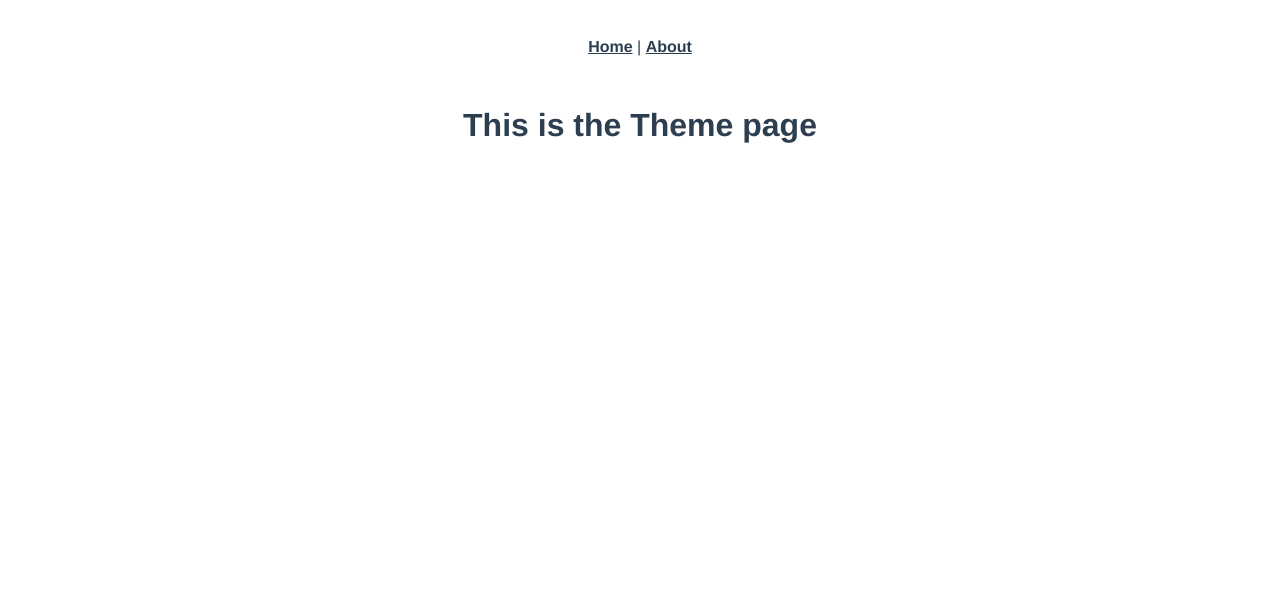
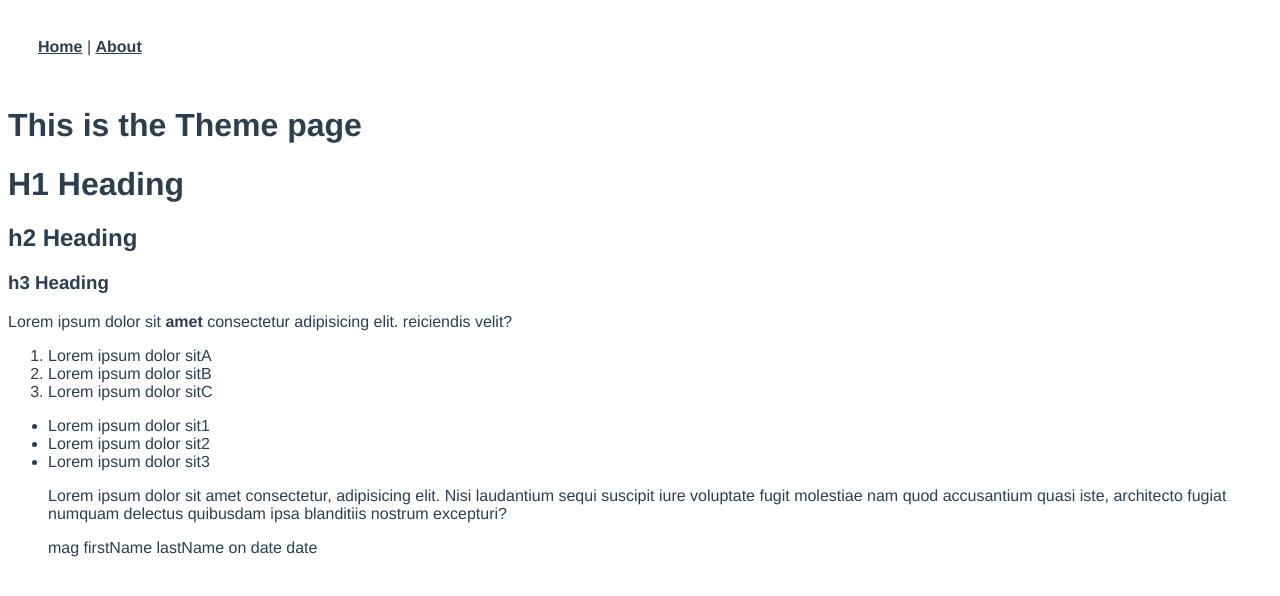
Before and after one commit to hmaw/candywebsite, a Vue app: page /theme in a window 1280 px wide. Shown: the top 596 px of the page. Built offline with nearby package versions, Linux system fonts and the light colour scheme.

Commit message:
Added theme html contents

```diff
--- a/src/App.vue
+++ b/src/App.vue
@@ -13,7 +13,6 @@
   font-family: Avenir, Helvetica, Arial, sans-serif;
   -webkit-font-smoothing: antialiased;
   -moz-osx-font-smoothing: grayscale;
-  text-align: center;
   color: #2c3e50;
 }
 
--- a/src/views/Theme.vue
+++ b/src/views/Theme.vue
@@ -1,5 +1,29 @@
 <template>
-	<div>
+	<div class="theme">
 		<h1>This is the Theme page</h1>
+		<h1>H1 Heading </h1>
+		<h2>h2 Heading</h2>
+		<h3>h3 Heading</h3>
+		<p>Lorem ipsum dolor sit <b>amet</b> consectetur adipisicing elit.
+		reiciendis velit?</p>
+
+		<ol>
+			<li>Lorem ipsum dolor sitA</li>
+			<li>Lorem ipsum dolor sitB</li>
+			<li>Lorem ipsum dolor sitC</li>
+		</ol>
+
+		<ul>
+			<li>Lorem ipsum dolor sit1</li>
+			<li>Lorem ipsum dolor sit2</li>
+			<li>Lorem ipsum dolor sit3</li>
+		</ul>
+
+		<blockquote>
+		<p class="quote">	Lorem ipsum dolor sit amet consectetur, adipisicing elit. Nisi laudantium sequi suscipit iure voluptate fugit molestiae nam quod accusantium quasi iste, architecto fugiat numquam delectus quibusdam ipsa blanditiis nostrum excepturi? </p>
+		<p class='cite'> mag firstName lastName on date date</p>
+
+		</blockquote>
+
 	</div>
 </template>
```
